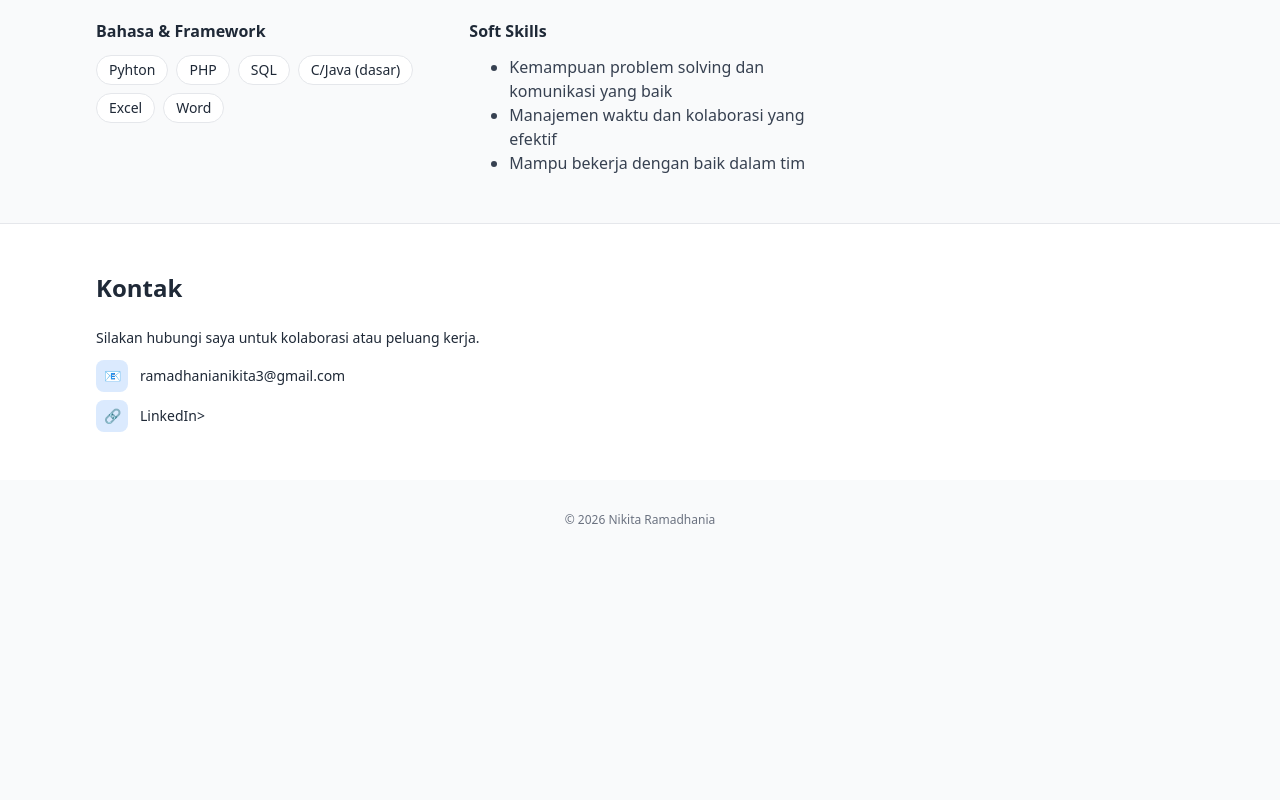
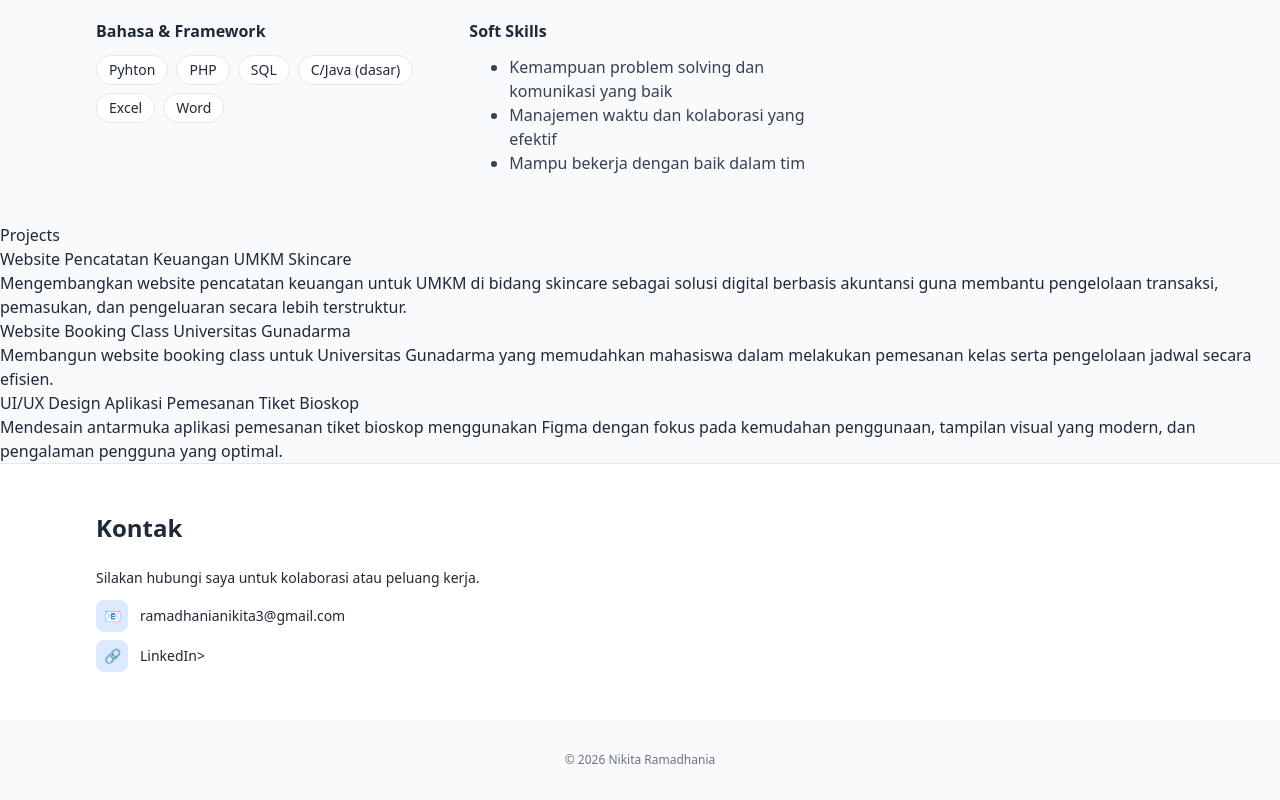
Before and after one commit to NikitaRamadhania/cv-nikitaramadhania, a plain HTML site: page index.html in a window 1280 px wide. Shown: the part 2208-3008 px from the top of the page. Before the commit the page ends 2768 px from the top, so only its background shows below. Drawn offline with nearby package versions, Linux system fonts and the light colour scheme.

Commit message:
Add projects section to CV

```diff
--- a/index.html
+++ b/index.html
@@ -250,6 +250,37 @@
     </div>
   </section>
 
+    <section id="projects">
+  <h2>Projects</h2>
+
+  <div class="project-item">
+    <h3>Website Pencatatan Keuangan UMKM Skincare</h3>
+    <p>
+      Mengembangkan website pencatatan keuangan untuk UMKM di bidang skincare
+      sebagai solusi digital berbasis akuntansi guna membantu pengelolaan
+      transaksi, pemasukan, dan pengeluaran secara lebih terstruktur.
+    </p>
+  </div>
+
+  <div class="project-item">
+    <h3>Website Booking Class Universitas Gunadarma</h3>
+    <p>
+      Membangun website booking class untuk Universitas Gunadarma yang
+      memudahkan mahasiswa dalam melakukan pemesanan kelas serta
+      pengelolaan jadwal secara efisien.
+    </p>
+  </div>
+
+  <div class="project-item">
+    <h3>UI/UX Design Aplikasi Pemesanan Tiket Bioskop</h3>
+    <p>
+      Mendesain antarmuka aplikasi pemesanan tiket bioskop menggunakan Figma
+      dengan fokus pada kemudahan penggunaan, tampilan visual yang modern,
+      dan pengalaman pengguna yang optimal.
+    </p>
+  </div>
+</section>
+
   <!-- Kontak -->
   <section id="kontak" class="bg-white border-t">
     <div class="max-w-6xl mx-auto px-4 sm:px-6 lg:px-8 py-12">
```
